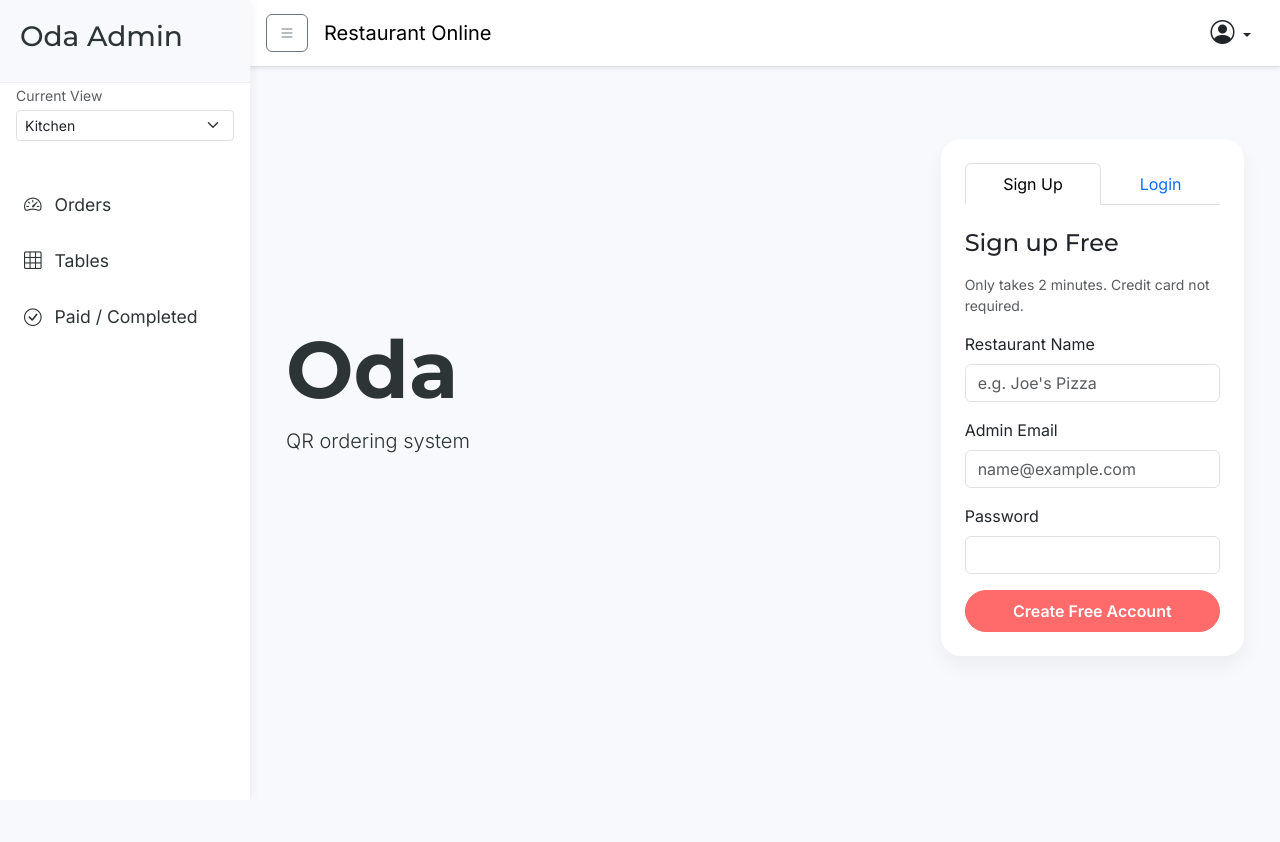
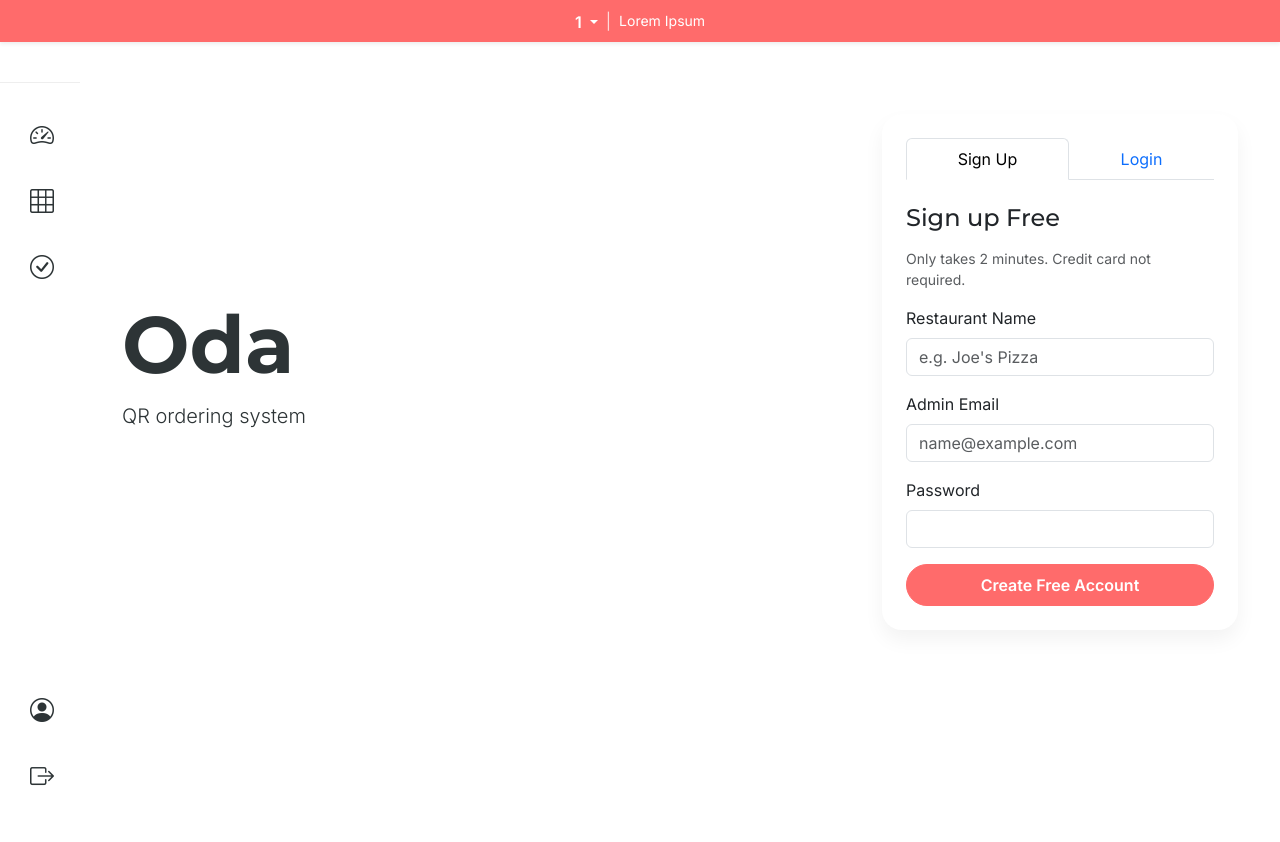
Before and after one commit to shenni-circlerm/oda, a Flask app: page / in a window 1280 px wide. Before the commit the page ends 632 px from the top, so only its background shows below. Run offline with Flask 3, Linux system fonts and the light colour scheme; the visitor is signed in with stand-in values (Sample User, id 1); some libraries are stand-ins or nearby versions.

Commit message:
updated the navigation system

```diff
--- a/project/static/css/kitchen.css
+++ b/project/static/css/kitchen.css
@@ -13,7 +13,7 @@
 }
 
 body {
-    background-color: var(--bg-light);
+    background-color: #FFFFFF;
     color: var(--text-dark);
     font-family: 'Inter', sans-serif;
 }
@@ -30,24 +30,39 @@
 }
 
 #sidebar {
-    min-width: 250px;
-    max-width: 250px;
-    background: var(--surface);
+    min-width: 80px;
+    max-width: 80px;
+    background: transparent;
     color: var(--text-dark);
     transition: all 0.3s;
-    box-shadow: 2px 0 10px rgba(0,0,0,0.05);
-    min-height: 100vh;
+    box-shadow: none;
+    min-height: calc(100vh - 40px);
     z-index: 999;
+    display: flex;
+    flex-direction: column;
 }
 
 #sidebar.active {
-    margin-left: -250px;
+    min-width: 80px;
+    max-width: 80px;
 }
 
 #sidebar .sidebar-header {
     padding: 20px;
-    background: var(--bg-light);
+    background: transparent;
     border-bottom: 1px solid #eee;
+}
+
+/* Hide header and switcher always */
+#sidebar .sidebar-header h3,
+#sidebar .view-switcher {
+    display: none;
+}
+
+/* Ensure they stay hidden when active */
+#sidebar.active .sidebar-header h3,
+#sidebar.active .view-switcher {
+    display: none;
 }
 
 
@@ -59,6 +74,7 @@
     padding: 15px 20px;
     font-size: 1.1em;
     display: block;
+    position: relative;
     color: var(--text-dark);
     text-decoration: none;
     border-left: 4px solid transparent;
@@ -67,6 +83,43 @@
 #sidebar ul li a:hover {
     background: var(--bg-light);
     color: var(--primary-color);
+}
+
+/* Center icons always */
+#sidebar ul li a {
+    text-align: center;
+    padding: 15px 0;
+}
+
+#sidebar ul li a i {
+    margin-right: 0 !important;
+    font-size: 1.5rem;
+}
+
+/* Tooltip Slide Out */
+#sidebar .link-text {
+    position: absolute;
+    left: 70px;
+    top: 50%;
+    transform: translateY(-50%);
+    background-color: var(--text-dark);
+    color: #fff;
+    padding: 5px 10px;
+    border-radius: 4px;
+    font-size: 0.9rem;
+    white-space: nowrap;
+    opacity: 0;
+    visibility: hidden;
+    transition: all 0.3s ease;
+    pointer-events: none;
+    z-index: 1000;
+    display: block;
+}
+
+#sidebar ul li a:hover .link-text {
+    opacity: 1;
+    visibility: visible;
+    left: 90px;
 }
 
 #sidebar ul li a.active {
@@ -138,8 +191,11 @@
 }
 
 @media (max-width: 768px) {
-    #sidebar { margin-left: -250px; }
-    #sidebar.active { margin-left: 0; }
+    #sidebar { margin-left: -80px; }
+    #sidebar.active {
+        margin-left: 0;
+        min-width: 80px;
+    }
 }
 
 /* --- Menu Page Specifics --- */
--- a/project/templates/base.html
+++ b/project/templates/base.html
@@ -13,6 +13,32 @@
   <body>
     {% if current_user.is_authenticated and current_user.is_admin() %}
     <!-- Admin Layout Start -->
+    {% set view_descriptions = {
+        'kitchen': 'Manage active orders and preparation',
+        'office': 'Administrative dashboard and reports',
+        'storefront': 'Front of house and table management',
+        'menu': 'Configure menu items and availability'
+    } %}
+    <div class="bg-primary text-white text-center py-2 shadow-sm d-flex justify-content-center align-items-center" style="position: sticky; top: 0; z-index: 1050;">
+        <!-- View Switcher Dropdown -->
+        <div class="dropdown">
+            <button class="btn btn-link text-white text-decoration-none fw-bold text-uppercase dropdown-toggle p-0 border-0" type="button" id="viewDropdown" data-bs-toggle="dropdown" aria-expanded="false">
+                {{ current_view }}
+            </button>
+            <ul class="dropdown-menu shadow mt-2" aria-labelledby="viewDropdown">
+                {% for view in available_views %}
+                <li>
+                    <button class="dropdown-item d-flex justify-content-between align-items-center {% if view == current_view %}active{% endif %}" onclick="switchView('{{ view }}')">
+                        {{ view|title }}
+                        {% if view == current_view %}<i class="bi bi-check"></i>{% endif %}
+                    </button>
+                </li>
+                {% endfor %}
+            </ul>
+        </div>
+        <span class="mx-2 opacity-75">|</span>
+        <span class="small opacity-90">{{ view_descriptions.get(current_view, 'Lorem Ipsum') }}</span>
+    </div>
     <div class="wrapper">
         <!-- Left Sidebar -->
         <nav id="sidebar">
@@ -20,56 +46,32 @@
                 <h3>Oda Admin</h3>
             </div>
 
-            <!-- View Switcher -->
-            <div class="px-3 mb-3">
-                <label class="text-muted small mb-1">Current View</label>
-                <select class="form-select form-select-sm" onchange="switchView(this.value)">
-                    {% for view in available_views %}
-                    <option value="{{ view }}" {% if current_view == view %}selected{% endif %}>
-                        {{ view|title }}
-                    </option>
-                    {% endfor %}
-                </select>
-            </div>
-
             <ul class="list-unstyled components">
                 {% for item in sidebar_menu %}
                 <li>
                     <a href="{{ url_for(item.endpoint) }}" class="{% if request.endpoint == item.endpoint %}active{% endif %}">
-                        <i class="bi {{ item.icon }} me-2"></i> {{ item.label }}
+                        <i class="bi {{ item.icon }} me-2"></i> <span class="link-text">{{ item.label }}</span>
                     </a>
                 </li>
                 {% endfor %}
+            </ul>
+
+            <ul class="list-unstyled mt-auto pb-3">
+                <li>
+                    <a href="{{ url_for('auth.change_password') }}">
+                        <i class="bi bi-person-circle me-2"></i> <span class="link-text">Profile</span>
+                    </a>
+                </li>
+                <li>
+                    <a href="{{ url_for('auth.logout') }}">
+                        <i class="bi bi-box-arrow-right me-2"></i> <span class="link-text">Logout</span>
+                    </a>
+                </li>
             </ul>
         </nav>
 
         <!-- Page Content -->
         <div id="content">
-            <!-- Top Bar -->
-            <nav class="navbar navbar-expand-lg navbar-light bg-white border-bottom shadow-sm px-3">
-                <button type="button" id="sidebarCollapse" class="btn btn-outline-secondary">
-                    <i class="bi bi-list"></i>
-                </button>
-
-                <span class="navbar-brand ms-3 mb-0 h1">
-                    {{ current_user.restaurant.name if current_user.restaurant else 'Restaurant' }} Online
-                </span>
-
-                <div class="ms-auto">
-                    <div class="dropdown">
-                        <button class="btn btn-link text-dark text-decoration-none dropdown-toggle" type="button" id="userDropdown" data-bs-toggle="dropdown" aria-expanded="false">
-                            <i class="bi bi-person-circle fs-4"></i>
-                        </button>
-                        <ul class="dropdown-menu dropdown-menu-end" aria-labelledby="userDropdown">
-                            <li><a class="dropdown-item" href="#">Restaurant Profile</a></li>
-                            <li><a class="dropdown-item" href="#">Change Password</a></li>
-                            <li><hr class="dropdown-divider"></li>
-                            <li><a class="dropdown-item" href="{{ url_for('auth.logout') }}">Log Out</a></li>
-                        </ul>
-                    </div>
-                </div>
-            </nav>
-
             <div class="container-fluid p-4">
     {% else %}
     <!-- Public / Customer Layout Start -->
```
Also changed, not shown: project/templates/change_password.html (added, +24 -0 lines), routes/auth_routes.py (+22 -3 lines).
